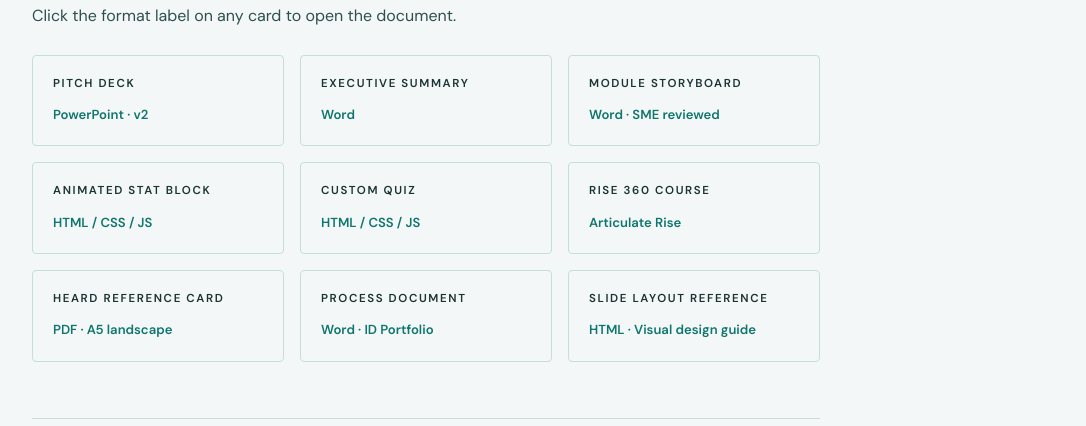
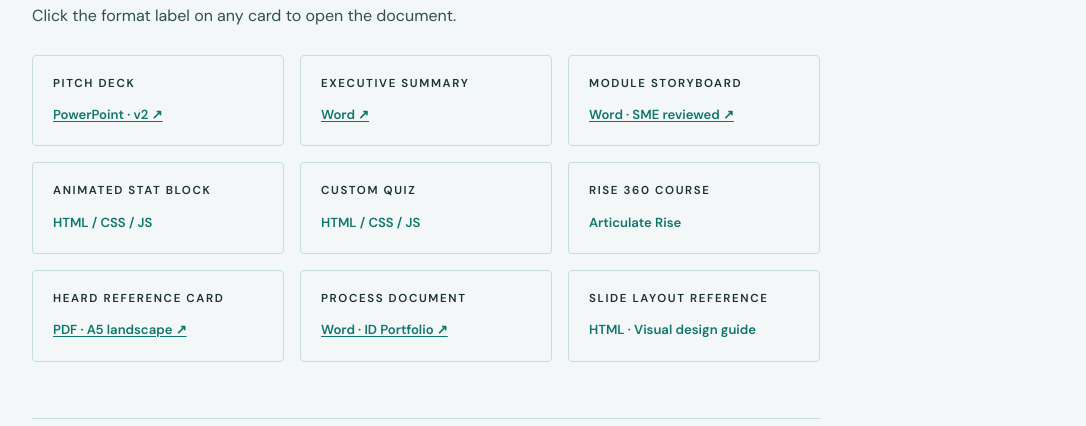
Before and after one commit to nayanaphanindra/nayanaphanindra.github.io, a Jekyll site: the page built from _portfolio/heard-framework.md, in a window 1280 px wide and 900 px high, scrolled down 2938 px. Shown: the part 154-580 px from the top of the window, without its empty margins (96-1182 px from the left). Built offline with Jekyll 4.4.1, drawn with Linux system fonts in a browser that asks for light colours.

Commit message:
Update heard-framework.md

```diff
--- a/_portfolio/heard-framework.md
+++ b/_portfolio/heard-framework.md
@@ -313,15 +313,15 @@
   <div class="deliverables-grid">
     <div class="deliverable-card">
       <span class="d-type">Pitch Deck</span>
-      <span class="d-format">PowerPoint · v2</span>
+      <a href="https://docs.google.com/presentation/d/1eCL6ygnjJuZnIhReg-PhUhSkIbCgqRhR/edit?slide=id.p1#slide=id.p1" target="_blank" rel="noopener" class="d-format">PowerPoint · v2 ↗</a>
     </div>
     <div class="deliverable-card">
       <span class="d-type">Executive Summary</span>
-      <span class="d-format">Word</span>
+      <a href="https://docs.google.com/document/d/1YQwA-XxeC4p9BlVbZEWXracedP-aSjYy/edit" target="_blank" rel="noopener" class="d-format">Word ↗</a>
     </div>
     <div class="deliverable-card">
       <span class="d-type">Module Storyboard</span>
-      <span class="d-format">Word · SME reviewed</span>
+      <a href="https://docs.google.com/document/d/13HWfHVVWAGE2I9RlpK5BzQtvKeBBbmva/edit" target="_blank" rel="noopener" class="d-format">Word · SME reviewed ↗</a>
     </div>
     <div class="deliverable-card">
       <span class="d-type">Animated Stat Block</span>
@@ -337,11 +337,11 @@
     </div>
     <div class="deliverable-card">
       <span class="d-type">HEARD Reference Card</span>
-      <span class="d-format">PDF · A5 landscape</span>
+      <a href="https://drive.google.com/file/d/1fsiTfeU7lcBVt4DohgEbegJKbrI_zWmq/view" target="_blank" rel="noopener" class="d-format">PDF · A5 landscape ↗</a>
     </div>
     <div class="deliverable-card">
       <span class="d-type">Process Document</span>
-      <span class="d-format">Word · ID Portfolio</span>
+      <a href="https://docs.google.com/document/d/17CZSkVAfwg-zaez_SZqll8CWF83pkjki/edit" target="_blank" rel="noopener" class="d-format">Word · ID Portfolio ↗</a>
     </div>
     <div class="deliverable-card">
       <span class="d-type">Slide Layout Reference</span>
```
